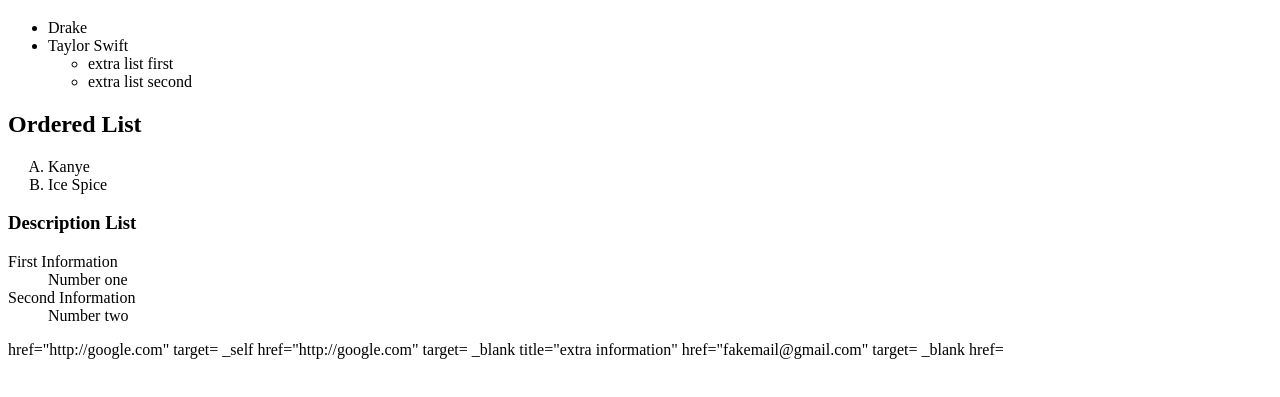
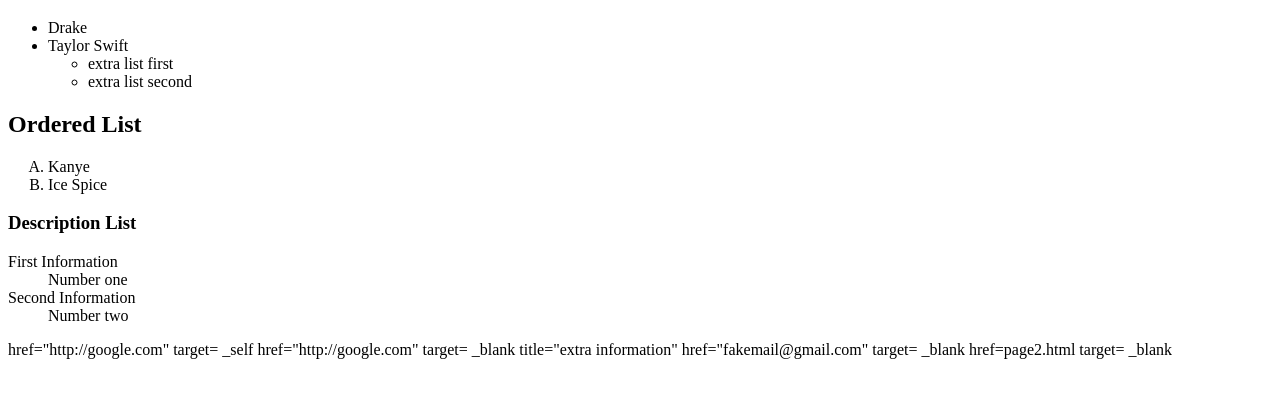
Before and after one commit to robincraven1/PROJECT1, a plain HTML site: page index.html in a window 1280 px wide. Shown: the part 61-458 px from the top of the page. Drawn offline with Linux system fonts and the light colour scheme.

Commit message:
Update index.html

```diff
--- a/index.html
+++ b/index.html
@@ -35,7 +35,7 @@
   <a>href="http://google.com" target= _self</a>
   <a>href="http://google.com" target= _blank title="extra information"</a>
   <a>href="fakemail@gmail.com" target= _blank</a>
-  <a>href=
+  <a>href=page2.html target= _blank </a>
 
 
 
```
